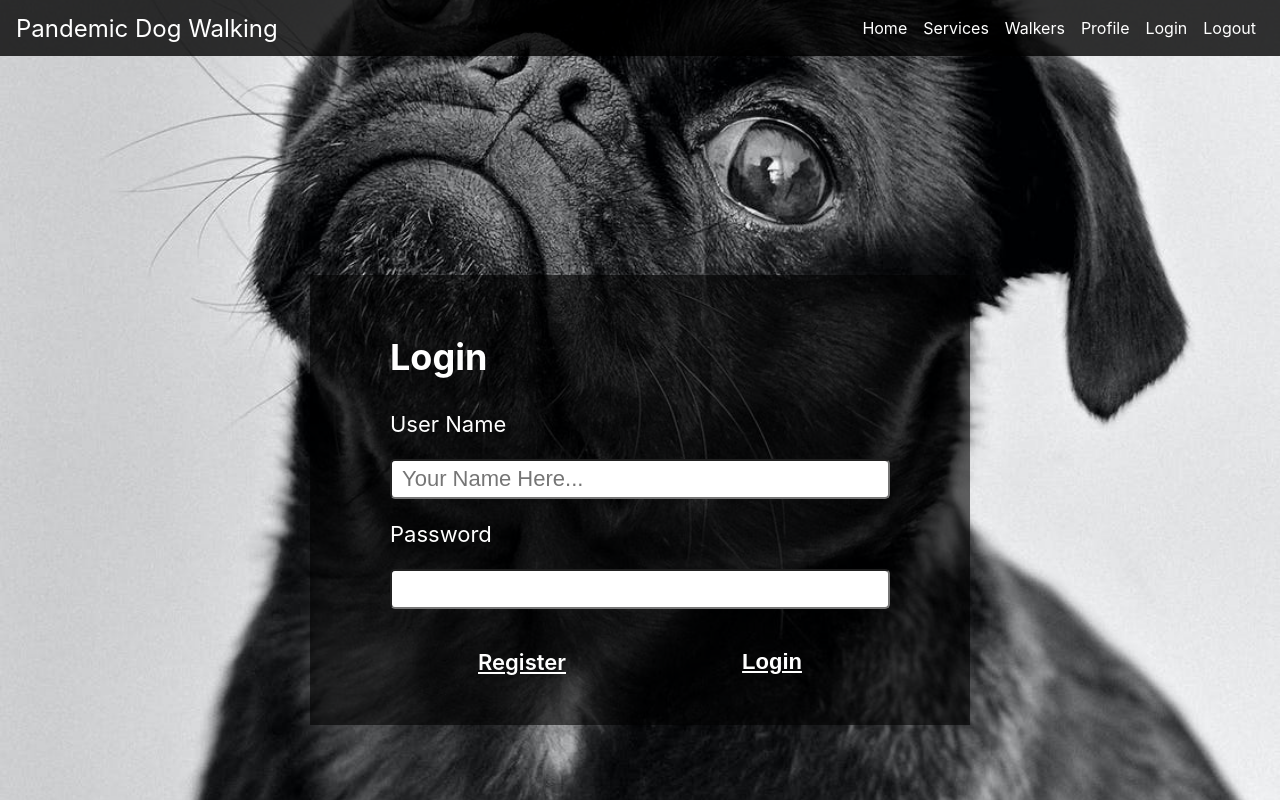
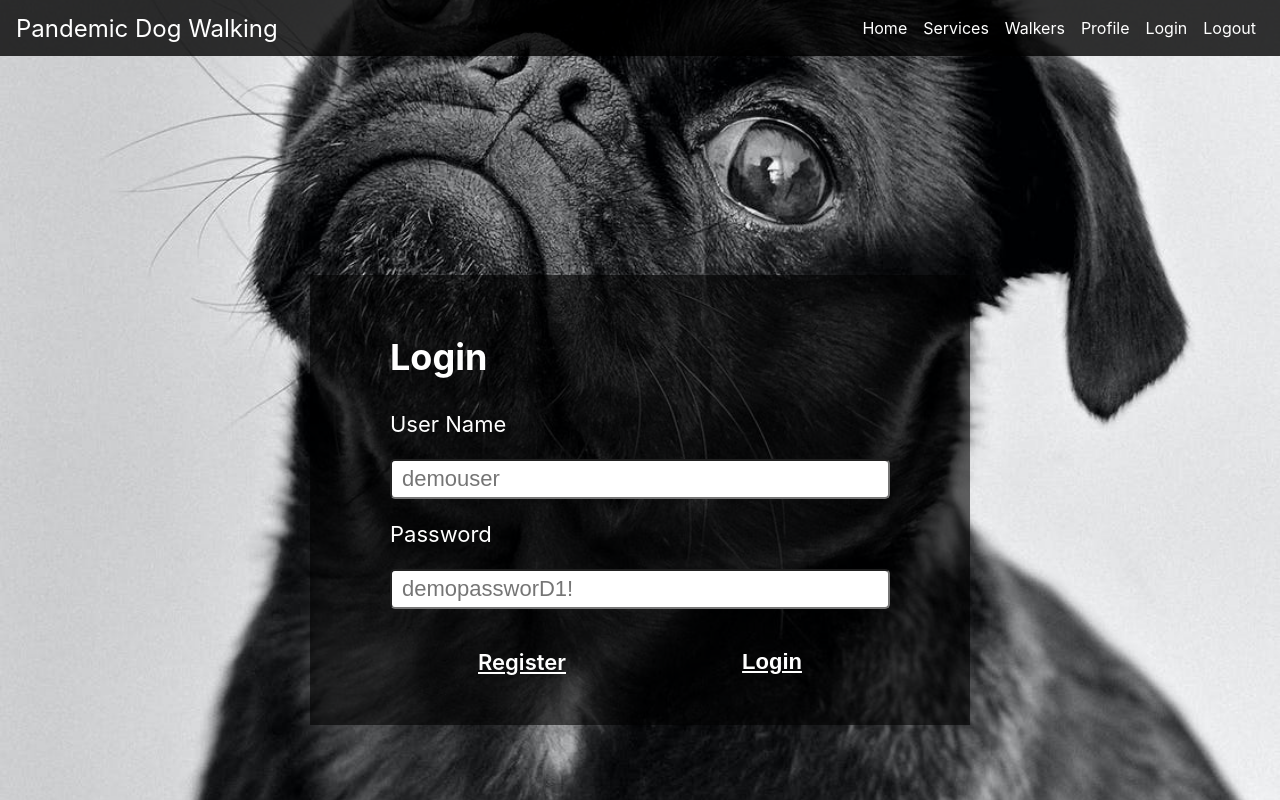
Before and after one commit to zeidalidiez/covid-frontend-master, a React (Create React App) app: page /Login in a window 1280 px wide. Shown: the top 800 px of the page. Built offline with nearby package versions, Linux system fonts and the light colour scheme.

Commit message:
Update LoginForm.js

```diff
--- a/src/Components/LoginForm/LoginForm.js
+++ b/src/Components/LoginForm/LoginForm.js
@@ -53,7 +53,7 @@ export default function LoginForm(props) {
                     </label>
                 <input
                     type='text'
-                    placeholder='Your Name Here...'
+                    placeholder='demouser'
                     name='user_name'
                     value={user_name}
                     onChange={e => setUser_name(e.target.value)}
@@ -64,6 +64,7 @@ export default function LoginForm(props) {
                 </label>
                 <input
                     type='password'
+                    placeholder='demopassworD1!'
                     name='password'
                     value={password}
                     onChange={e => setPassword(e.target.value)}
```
